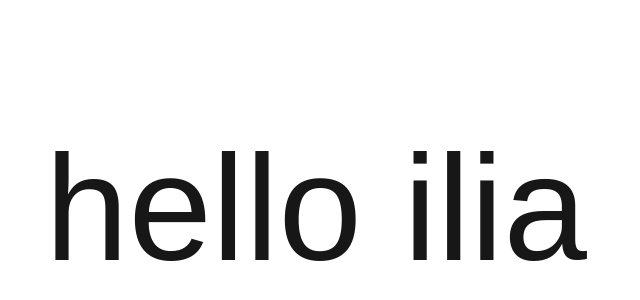
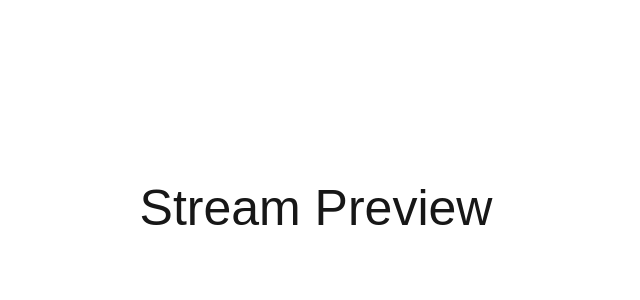
Before and after one commit to martinlcam/stormhacks-2025-web, a Next.js app: page / in a window 1280 px wide. Shown: the part 192-492 px from the top of the page, without its empty margins (324-964 px from the left). Built offline with nearby package versions, Linux system fonts and the light colour scheme.

Commit message:
homepage update

```diff
--- a/app/page.tsx
+++ b/app/page.tsx
@@ -4,12 +4,13 @@ export default function Home() {
   return (
 
     <main className="h-screen w-screen overflow-hidden">
-      <div className="flex text-[150px] justify-center items-center h-full w-full">hello ilia</div>
-      <div className="flex justify-center">
-        <a href="/stream-preview" className="text-blue-500 underline text-2xl">
-        Stream Preview
-      </a>
-      </div>
+      <div className="flex text-[150px] justify-center items-center h-full w-full">
+        <a href="/stream-preview" className="text-[50px]">
+          Stream Preview
+        </a></div>
+
+
+
     </main>
   )
 }
```
